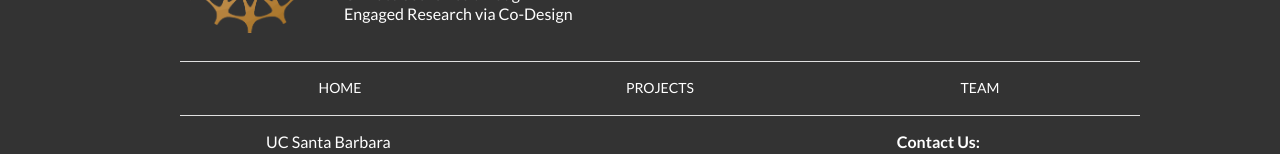
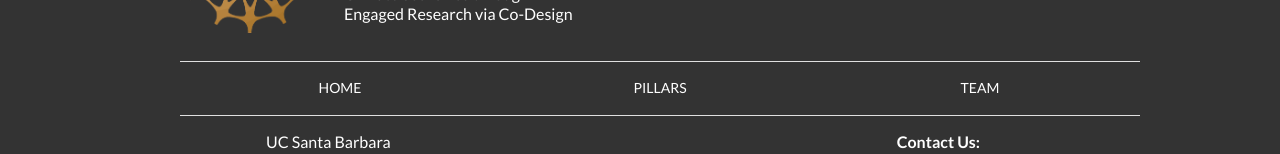
Before and after one commit to DISES-CI-UCSB/dises-web, a React (Vite) app: page / in a window 1280 px wide. Shown: the part 2123-2277 px from the top of the page. Built offline with nearby package versions, Linux system fonts and the light colour scheme.

Commit message:
debugged projects link in footer component

```diff
--- a/src/components/Footer.tsx
+++ b/src/components/Footer.tsx
@@ -49,7 +49,7 @@ export default function Footer(props: Props) {
                         </Grid>
                         <Grid item xs= {4} sm={3}>
                             <Typography variant='h6'>
-                                <Button variant='text' color='inherit' onClick={() => {setCurrentPage("Projects")}}>Projects</Button>
+                                <Button variant='text' color='inherit' onClick={() => {setCurrentPage("Pillars")}}>Pillars</Button>
                             </Typography>
                         </Grid>
                         <Grid item xs= {4} sm={3}>
```
Also changed, not shown: 2 other files (tests, documents, lock files or other folders).
